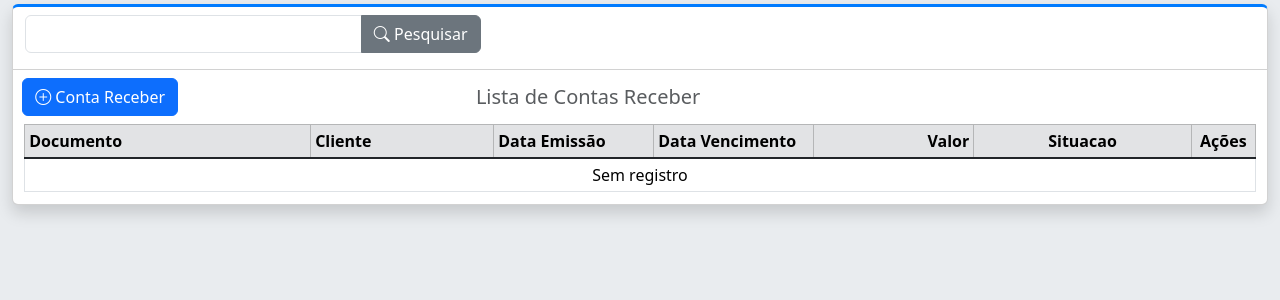
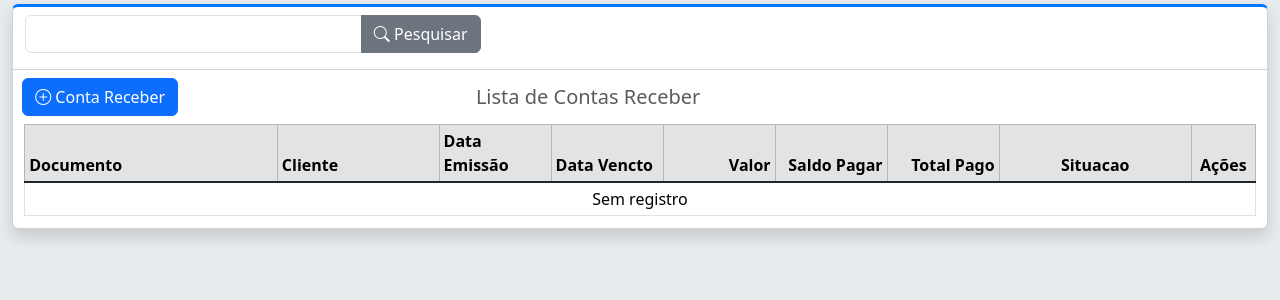
Before and after one commit to jvsjanilson/MeuFinanceiro, a Django app: page /contarecebers/ in a window 1280 px wide. Shown: the part 65-365 px from the top of the page. Run offline with Django 4.2, Linux system fonts and the light colour scheme; the visitor is signed in with stand-in values (Sample User, id 1); data that the repository does not hold is empty.

Commit message:
feat: saldo a pagar e total pago

```diff
--- a/financeiro/templates/financeiro/contareceber/list.html
+++ b/financeiro/templates/financeiro/contareceber/list.html
@@ -62,9 +62,11 @@
                             <tr>
                                 <th>Documento</th>
                                 <th>Cliente</th>
-                                <th style="width: 10rem">Data Emissão</th>
-                                <th style="width: 10rem">Data Vencimento</th>
-                                <th style="width: 10rem" class="text-end">Valor</th>
+                                <th style="width: 7rem">Data Emissão</th>
+                                <th style="width: 7rem">Data Vencto</th>
+                                <th style="width: 7rem" class="text-end">Valor</th>
+                                <th style="width: 7rem" class="text-end">Saldo Pagar</th>
+                                <th style="width: 7rem" class="text-end">Total Pago</th>
                                 <th class="text-center">Situacao</th>
                                 <th class="text-center" style="width: 4rem">Ações</th>
                             </tr>
@@ -77,6 +79,8 @@
                                     <td >{{ m.data_emissao }}</td>
                                     <td>{{ m.data_vencimento }}</td>
                                     <td class="text-end">{{ m.valor_titulo }}</td>
+                                    <td class="text-end">{{ m.saldo_pagar }}</td>
+                                    <td class="text-end">{{ m.total_pago }}</td>
                                     <td class="text-center">{{ m.get_situacao_display }}</td>
                                     <td class="text-center ">
 
@@ -105,7 +109,7 @@
                                 </tr>
                             {% empty %}
                             <tr>
-                                <td class="text-center" colspan="7">Sem registro</td>
+                                <td class="text-center" colspan="9">Sem registro</td>
                             </tr>
 
                             {% endfor %}
--- a/financeiro/views.py
+++ b/financeiro/views.py
@@ -1,5 +1,6 @@
+from typing import Any
 from django.forms.models import BaseModelForm
-from django.http import HttpResponse
+from django.http import HttpRequest, HttpResponse
 from django.views.generic.list import ListView
 from django.views.generic import CreateView, UpdateView, DeleteView, FormView
 from financeiro.models import ContaReceber, BaixaReceber
@@ -25,6 +26,9 @@ class BaixarTitulo(UserAccessMixin, InvalidFormMixin, CreateView):
         context = super().get_context_data(**kwargs)
         contareceber = ContaReceber.objects.get(pk=self.kwargs['contareceber'])
         total_pago = BaixaReceber.objects.filter(contareceber=self.kwargs['contareceber']).aggregate(total=Sum('valor_pago'))['total']
+        if total_pago is None:
+            total_pago = 0
+
         saldo = contareceber.valor_titulo - total_pago
 
         context['verbose_name'] = self.model._meta.verbose_name.title
@@ -40,6 +44,12 @@ class BaixarTitulo(UserAccessMixin, InvalidFormMixin, CreateView):
             return redirect('/contarecebers')
         self.object = None
         return super().get(request, *args, **kwargs)
+
+    def post(self, request, *args, **kwargs):
+        print(request)
+        print(self.kwargs)
+
+        return super().post(request, *args, **kwargs)
 
 
 class ContaReceberListView(UserAccessMixin, ListView):
@@ -68,6 +78,8 @@ class ContaReceberListView(UserAccessMixin, ListView):
                 Q(contato__razao_social__icontains=search)
             )
         return queryset
+
+
 
 
 class ContaReceberCreate(UserAccessMixin, InvalidFormMixin, CreateView):
```
Also changed, not shown: financeiro/models.py (+17 -1 lines).
